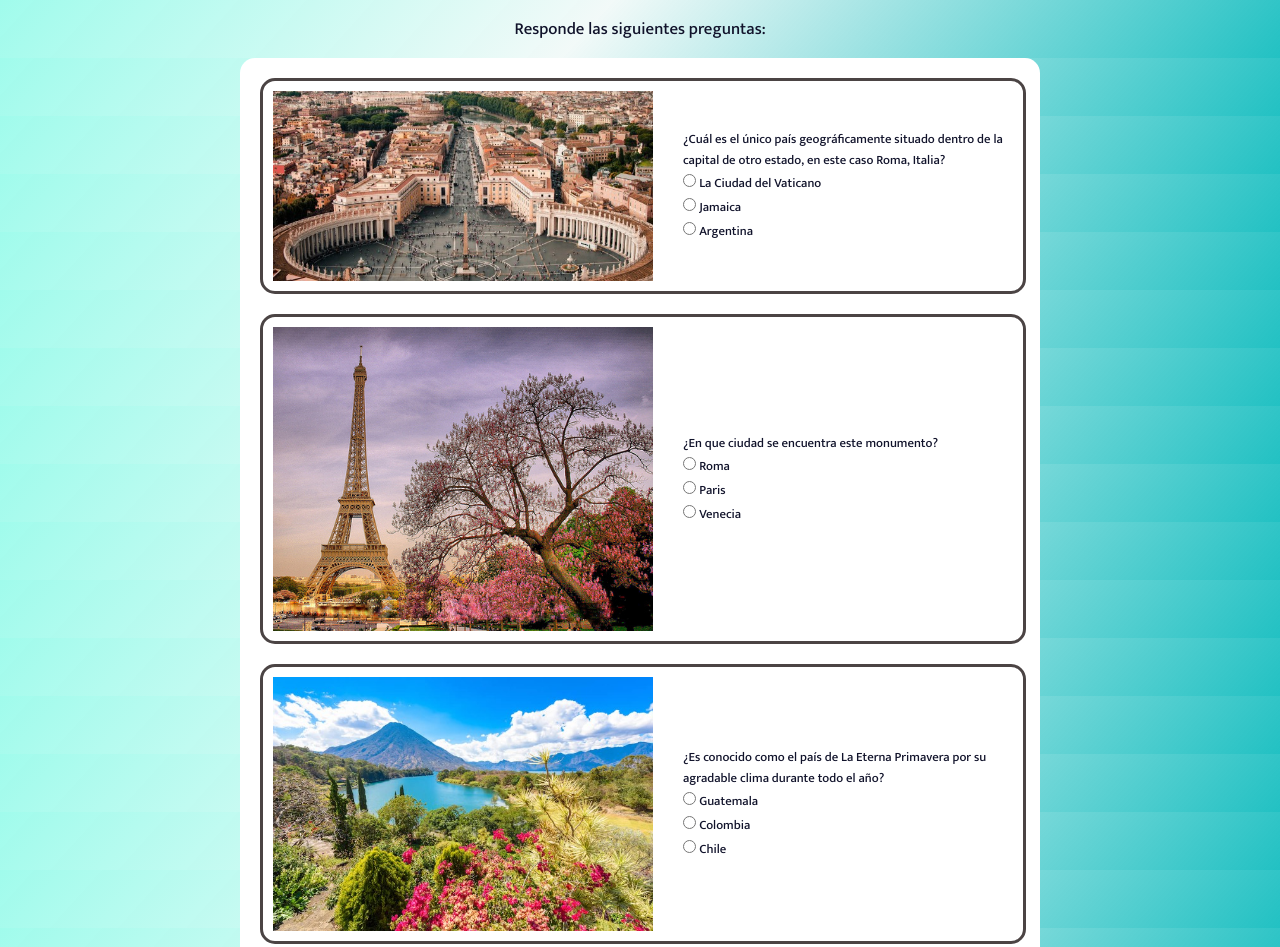
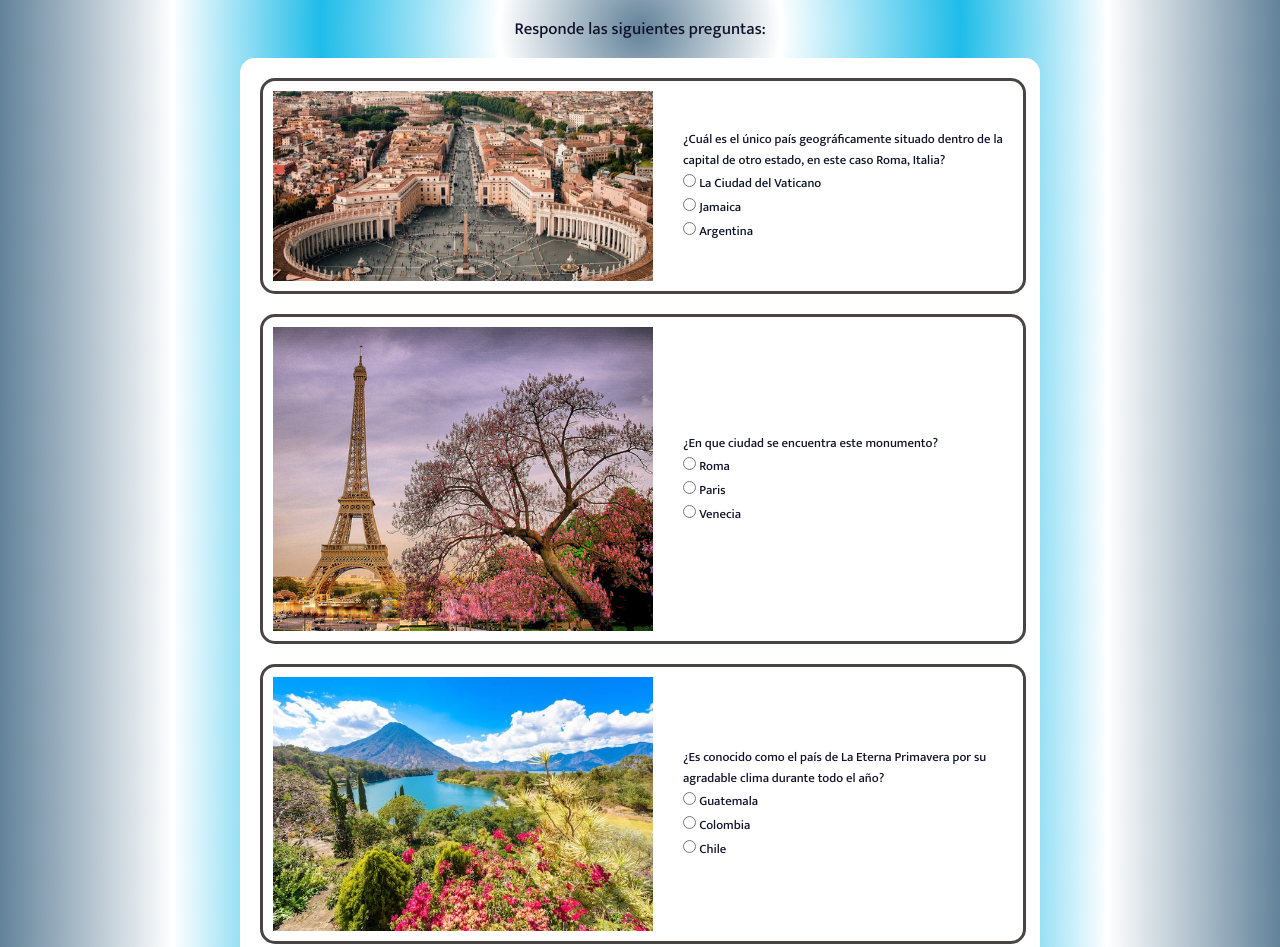
Before and after one commit to roxypoceros/TriviaOnline, a plain HTML site: page categoria1.html in a window 1280 px wide. Shown: the top 947 px of the page. Drawn offline with Linux system fonts and the light colour scheme.

Commit message:
cambio el fondo de las preguntas

```diff
--- a/style.css
+++ b/style.css
@@ -18,8 +18,10 @@ header{
 }
 
 body{
-  background: rgb(34,193,195);
-  background: linear-gradient(312deg, rgba(34,193,195,1) 0%, rgba(224,242,239,0.4184515449438202) 54%, rgba(8,245,205,0.3847436797752809) 100%);
+  background: rgb(98,130,153);
+  background: radial-gradient(circle, rgba(98,130,153,1) 0%, rgba(255,255,255,1) 22%, rgba(31,188,232,1) 50%, rgba(255,255,255,1) 73%, rgba(98,130,153,1) 100%);
+
+
 }
 
 #contenedor1{
```
